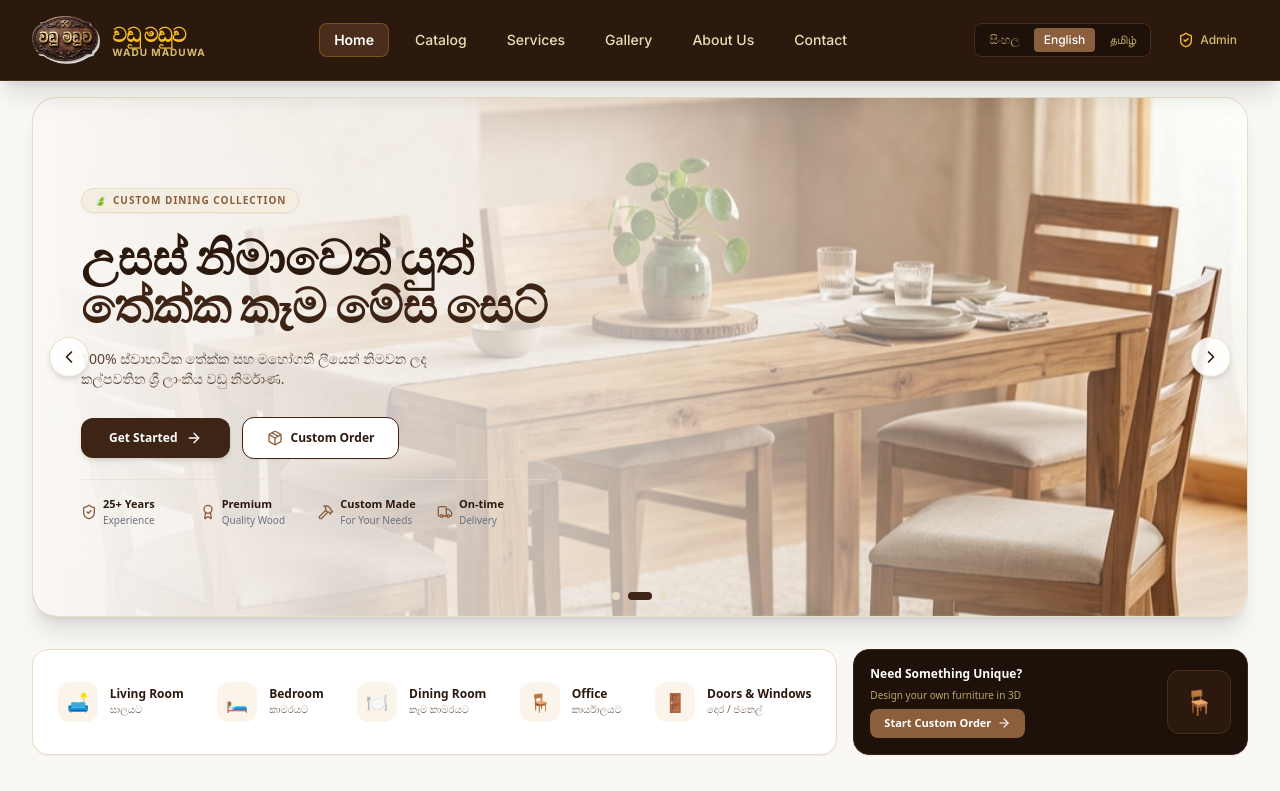
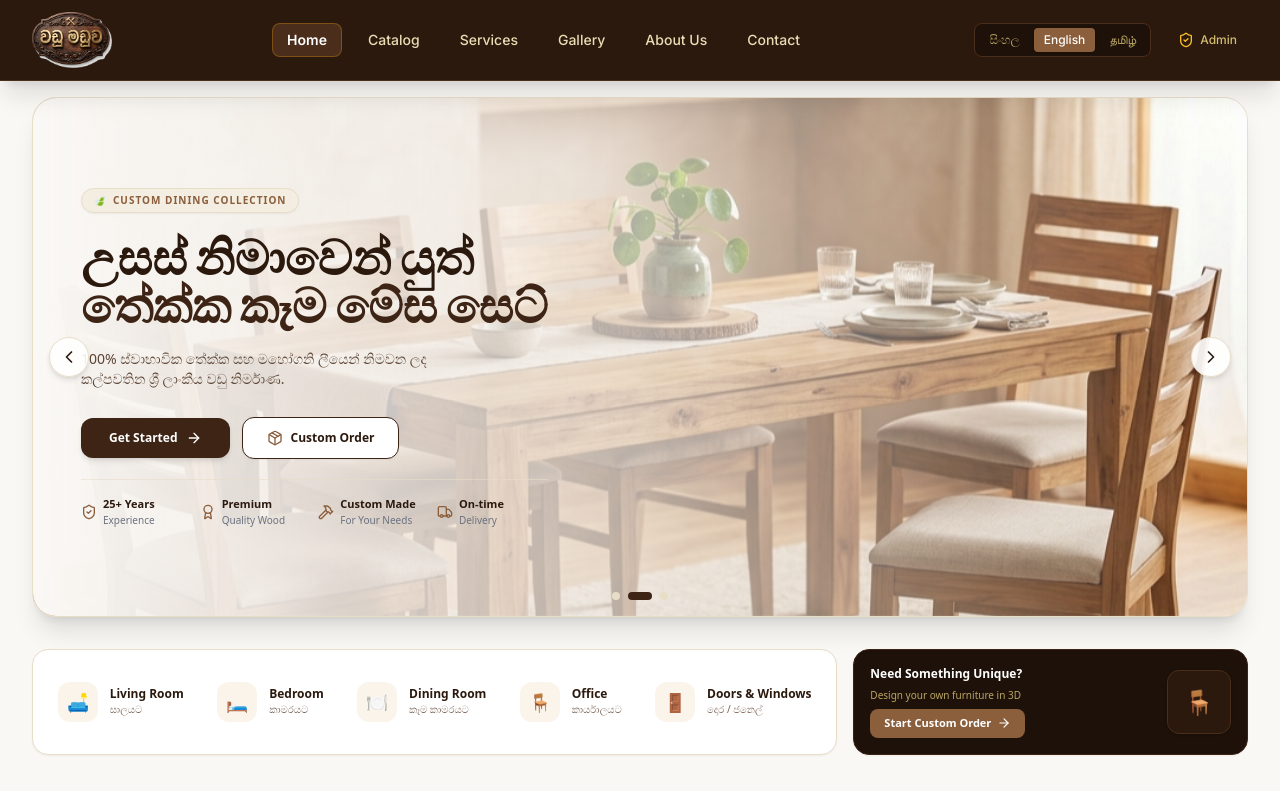
Before and after one commit to DishmiDahara/Vadu-Maduwa-Carpentry-System, a React (Vite) app in the folder woodcraftpro-frontend/: page / in a window 1280 px wide. Shown: the top 791 px of the page. Built offline with nearby package versions, Linux system fonts and the light colour scheme; a web font is replaced by a local one.

Commit message:
Remove duplicate brand text next to logo image in Navbar

```diff
--- a/woodcraftpro-frontend/src/components/Navbar.jsx
+++ b/woodcraftpro-frontend/src/components/Navbar.jsx
@@ -37,23 +37,15 @@ export default function Navbar({ activeTab, setActiveTab, onOpenInquiry, adminUs
 
           <div
             onClick={() => handleNavClick('home')}
-            className="flex items-center gap-3 cursor-pointer group py-1"
+            className="flex items-center cursor-pointer group py-1"
           >
-            {logoImg ? (
+            {logoImg && (
               <img
                 src={logoImg}
                 alt="වඩු මඩුව Wadu Maduwa"
-                className="h-10 sm:h-12 w-auto object-contain group-hover:scale-105 transition-transform"
+                className="h-10 sm:h-14 w-auto object-contain group-hover:scale-105 transition-transform"
               />
-            ) : null}
-            <div className="flex flex-col">
-              <span className="font-heading font-black text-lg sm:text-xl tracking-tight text-white flex items-center gap-1.5">
-                <span className="text-amber-400">වඩු මඩුව</span>
-              </span>
-              <span className="text-[10px] tracking-widest text-amber-200/80 font-bold uppercase -mt-1">
-                WADU MADUWA
-              </span>
-            </div>
+            )}
           </div>
         </div>
 
```
